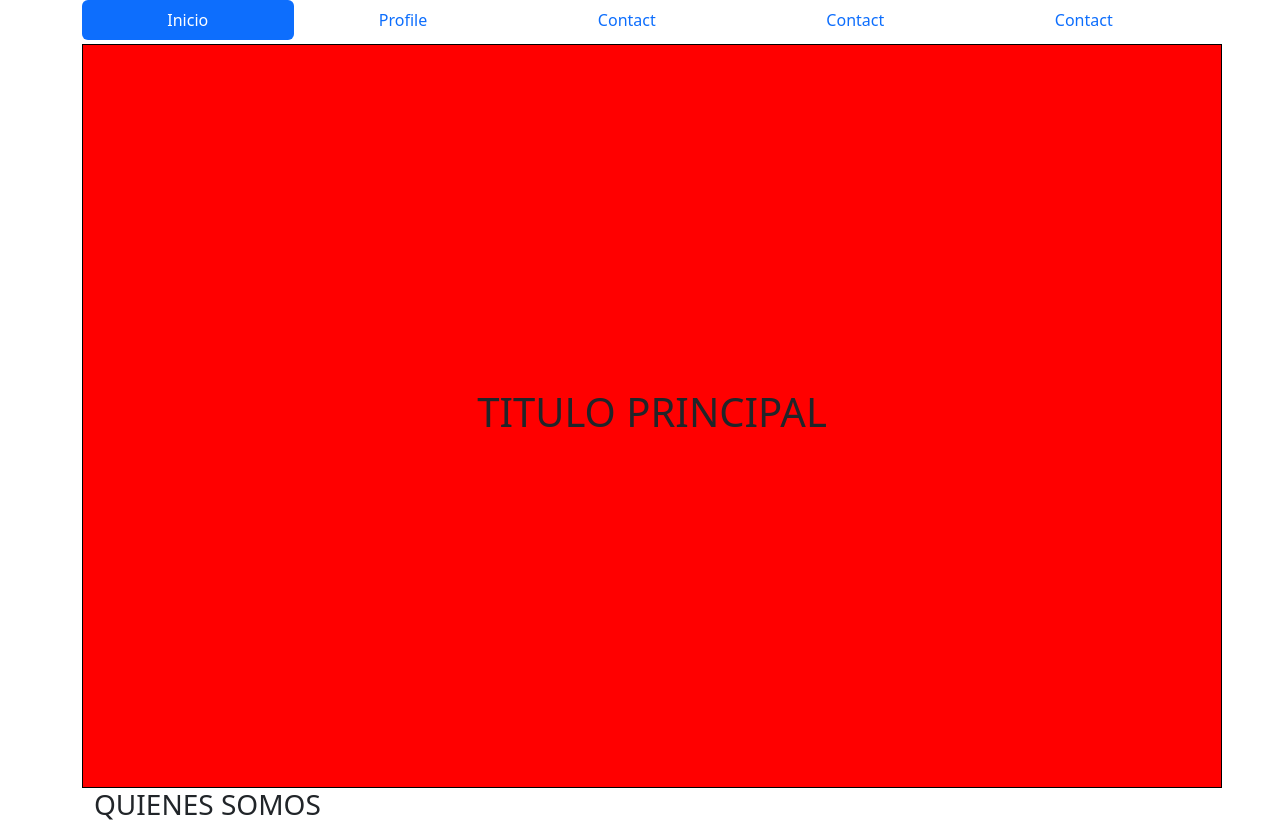
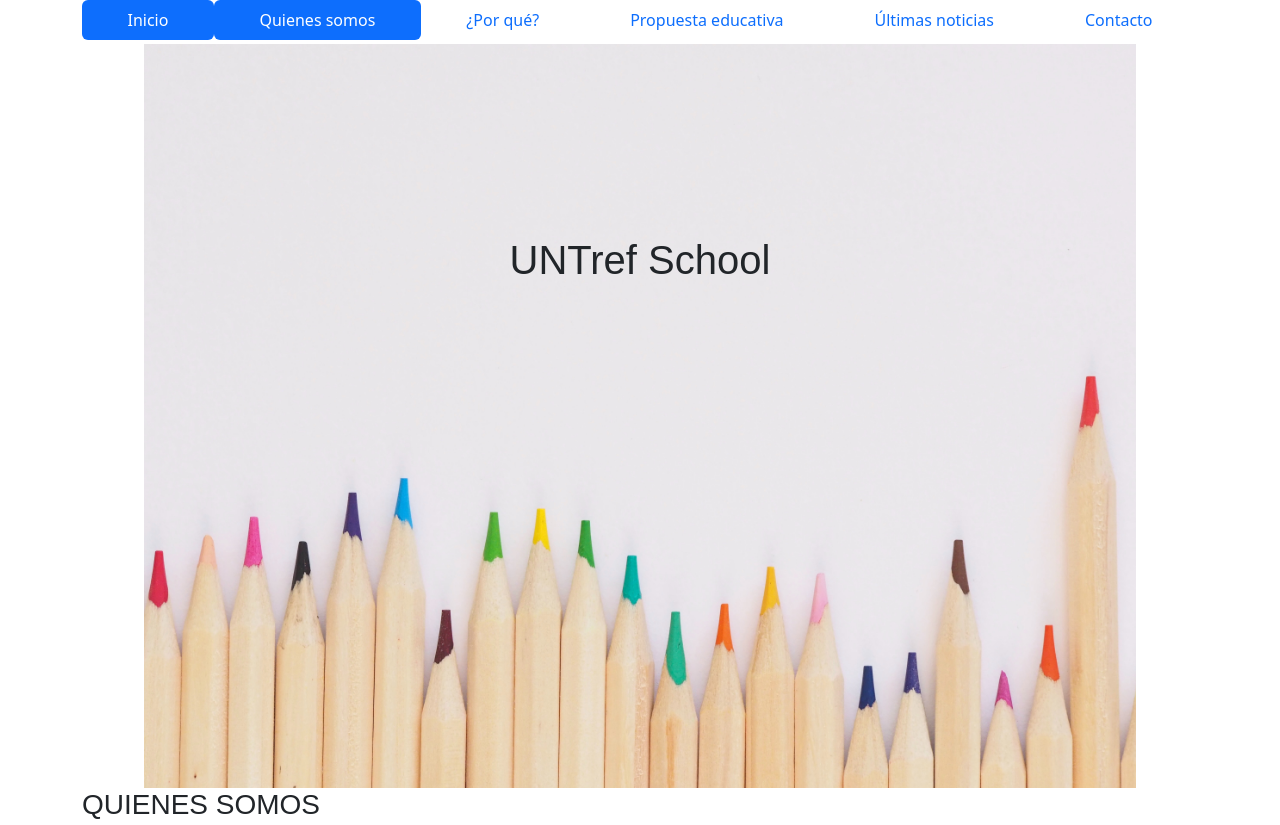
Before and after one commit to JulianPoltro/proyecto-integrador-web-untrefschool, a website: page index.html in a window 1280 px wide. Shown: the top 825 px of the page. Drawn offline with nearby package versions, Linux system fonts and the light colour scheme; grey boxes are pictures that could not be loaded; a web font is replaced by a local one.

Commit message:
estructura y banner

```diff
--- a/index.html
+++ b/index.html
@@ -14,39 +14,50 @@
 
 <body>
     <header>
-        <nav class="container barraNav">
+        <nav class="container">
             <ul class="nav nav-pills mb-1 nav-fill" id="pills-tab" role="tablist">
+
                 <li class="nav-item" role="presentation">
-                    <a class="nav-link active" id="pills-home-tab" data-bs-toggle="pill" data-bs-target="#pills-home"
-                        type="button" role="tab" aria-controls="pills-home" aria-selected="true">Inicio</a>
+                    <a class="enlaces" href="#"><button class="nav-link active" id="pills-home-tab"
+                            data-bs-toggle="pill" data-bs-target="#pills-home" type="button" role="tab"
+                            aria-controls="pills-home" aria-selected="true">Inicio</button></a>
                 </li>
                 <li class="nav-item" role="presentation">
-                    <a class="nav-link" id="pills-profile-tab" data-bs-toggle="pill" data-bs-target="#pills-profile"
-                        type="button" role="tab" aria-controls="pills-profile" aria-selected="false">Profile</a>
+                    <a class="enlaces" href="#Quienes"><button class="nav-link active" id="pills-home-tab"
+                            data-bs-toggle="pill" data-bs-target="#pills-home" type="button" role="tab"
+                            aria-controls="pills-home" aria-selected="false">Quienes somos</button></a>
                 </li>
                 <li class="nav-item" role="presentation">
-                    <a class="nav-link" id="pills-contact-tab" data-bs-toggle="pill" data-bs-target="#pills-contact"
-                        type="button" role="tab" aria-controls="pills-contact" aria-selected="false">Contact</a>
+                    <a class="enlaces" href="#Por_que"><button class="nav-link" id="pills-profile-tab"
+                            data-bs-toggle="pill" data-bs-target="#pills-profile" type="button" role="tab"
+                            aria-controls="pills-profile" aria-selected="false">¿Por qué?</button></a>
                 </li>
                 <li class="nav-item" role="presentation">
-                    <a class="nav-link" id="pills-contact-tab" data-bs-toggle="pill" data-bs-target="#pills-contact"
-                        type="button" role="tab" aria-controls="pills-contact" aria-selected="false">Contact</a>
+                    <a class="enlaces" href="#Propuesta"><button class="nav-link" id="pills-contact-tab"
+                            data-bs-toggle="pill" data-bs-target="#pills-contact" type="button" role="tab"
+                            aria-controls="pills-contact" aria-selected="false">Propuesta educativa</button></a>
                 </li>
                 <li class="nav-item" role="presentation">
-                    <a class="nav-link" id="pills-contact-tab" data-bs-toggle="pill" data-bs-target="#pills-contact"
-                        type="button" role="tab" aria-controls="pills-contact" aria-selected="false">Contact</a>
+                    <a class="enlaces" href="#Noticias"><button class="nav-link" id="pills-contact-tab"
+                            data-bs-toggle="pill" data-bs-target="#pills-contact" type="button" role="tab"
+                            aria-controls="pills-contact" aria-selected="false">Últimas noticias</button></a>
+                </li>
+                <li class="nav-item" role="presentation">
+                    <a class="enlaces" target="_blank" href="./pages/contacto.html"><button class="nav-link"
+                            id="pills-contact-tab" data-bs-toggle="pill" data-bs-target="#pills-contact" type="button"
+                            role="tab" aria-controls="pills-contact" aria-selected="false">Contacto</button></a>
                 </li>
             </ul>
         </nav>
     </header>
 
 
-    <main class="container" id="main">
-        <section class="titulo container">
-            <h1>TITULO PRINCIPAL</h1>
+    <main class="main">
+        <section class="titulo">
+            <h1>UNTref School</h1>
         </section>
 
-        <section class="container">
+        <section class="container" id="Quienes">
             <h3>QUIENES SOMOS</h3>
             <div class="card mb-3">
                 <div class="row g-0">
@@ -55,7 +66,11 @@
                     </div>
                     <div class="col-md-8">
                         <div class="card-body">
-                            <p class="card-text">Lorem ipsum dolor sit amet consectetur adipisicing elit. Non deleniti dolorum voluptas, laudantium harum eos commodi unde, deserunt odit officia doloremque praesentium quisquam recusandae officiis nam similique, cupiditate provident. Voluptates sint quo nihil asperiores temporibus, deleniti, odit ut distinctio quasi odio et dolor doloribus dignissimos esse minima perspiciatis. Esse, a!</p>
+                            <p class="card-text">Lorem ipsum dolor sit amet consectetur adipisicing elit. Non deleniti
+                                dolorum voluptas, laudantium harum eos commodi unde, deserunt odit officia doloremque
+                                praesentium quisquam recusandae officiis nam similique, cupiditate provident. Voluptates
+                                sint quo nihil asperiores temporibus, deleniti, odit ut distinctio quasi odio et dolor
+                                doloribus dignissimos esse minima perspiciatis. Esse, a!</p>
                         </div>
                     </div>
                 </div>
@@ -63,13 +78,17 @@
         </section>
 
 
-        <section class="container">
+        <section class="container" id="Por_que">
             <h3>¿Por qué elegirnos?</h3>
             <div class="card mb-3">
                 <div class="row g-0">
                     <div class="col-md-8">
                         <div class="card-body">
-                            <p class="card-text">Lorem ipsum dolor sit amet consectetur adipisicing elit. Non deleniti dolorum voluptas, laudantium harum eos commodi unde, deserunt odit officia doloremque praesentium quisquam recusandae officiis nam similique, cupiditate provident. Voluptates sint quo nihil asperiores temporibus, deleniti, odit ut distinctio quasi odio et dolor doloribus dignissimos esse minima perspiciatis. Esse, a!</p>
+                            <p class="card-text">Lorem ipsum dolor sit amet consectetur adipisicing elit. Non deleniti
+                                dolorum voluptas, laudantium harum eos commodi unde, deserunt odit officia doloremque
+                                praesentium quisquam recusandae officiis nam similique, cupiditate provident. Voluptates
+                                sint quo nihil asperiores temporibus, deleniti, odit ut distinctio quasi odio et dolor
+                                doloribus dignissimos esse minima perspiciatis. Esse, a!</p>
                         </div>
                     </div>
                     <div class="col-md-4">
@@ -80,10 +99,10 @@
         </section>
 
 
-        <section class="titulo container">
+        <section class="titulo container" id="Propuesta">
             <h3>Propuesta educativa</h3>
         </section>
-        <section class="titulo container">
+        <section class="titulo container" id="Noticias">
             <h3>Últimas noticias</h3>
         </section>
     </main>
--- a/scss/layout/_main.scss
+++ b/scss/layout/_main.scss
@@ -1,12 +1,14 @@
 .titulo{
     display: flex;
-    float: initial;
+    padding-top: 15%;
     height: 93vh;
     width: 100vw;
     justify-content: center;
-    align-items: center;
-    border: 1px solid black;
-    background-color: red;
+    background-image: url(../assets/img/banner.jpg);
+    background-size:contain;
+    background-position:center;
+    background-repeat:no-repeat;
+    font-family: "Poppin", sans-serif;
 }
 .subtitulos{
     display: flex;
--- a/scss/layout/_navbar.scss
+++ b/scss/layout/_navbar.scss
@@ -1,4 +1,7 @@
-// .barraNav{
-//     display: flex;
-//     position: relative;
-// }
+.enlaces {
+    text-decoration: none;
+}
+
+.enlaces:active {
+    color: white;
+}
--- a/scss/utilities/_fonts.scss
+++ b/scss/utilities/_fonts.scss
@@ -1 +1,5 @@
 @import url('https://fonts.googleapis.com/css2?family=Belanosima&family=Poppins:wght@100&display=swap');
+
+main{
+    font-family: "Belanosima",sans-serif;
+}
```
Also changed, not shown: pages/contacto.html (added, +48 -0 lines), assets/img/banner.jpg (added), css/style.css, 1 other file.
